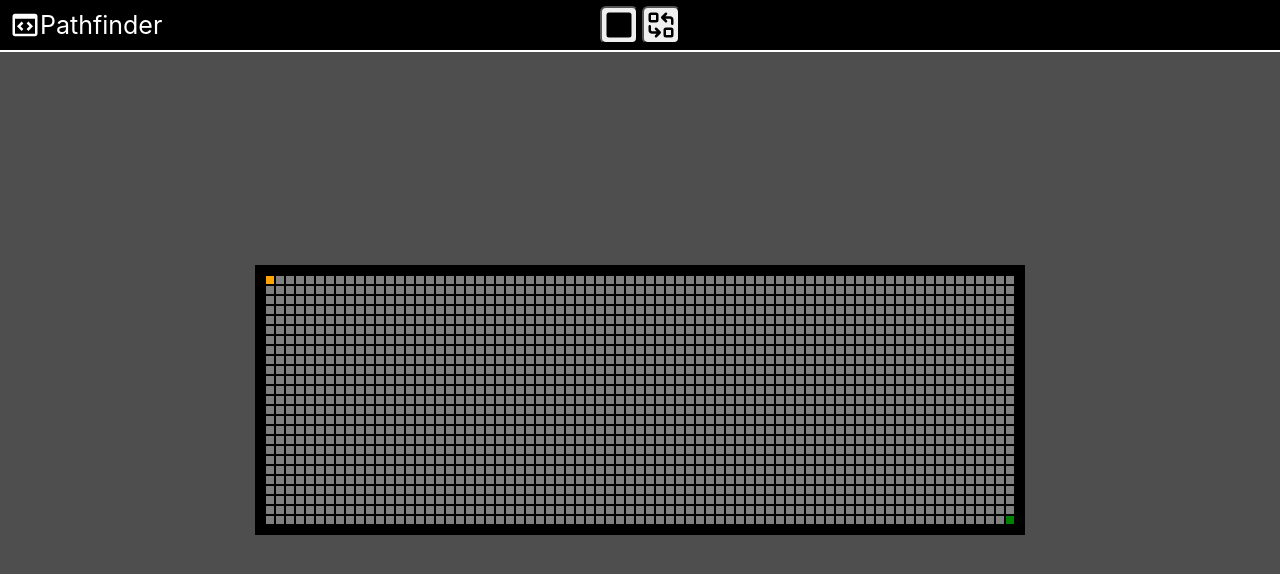
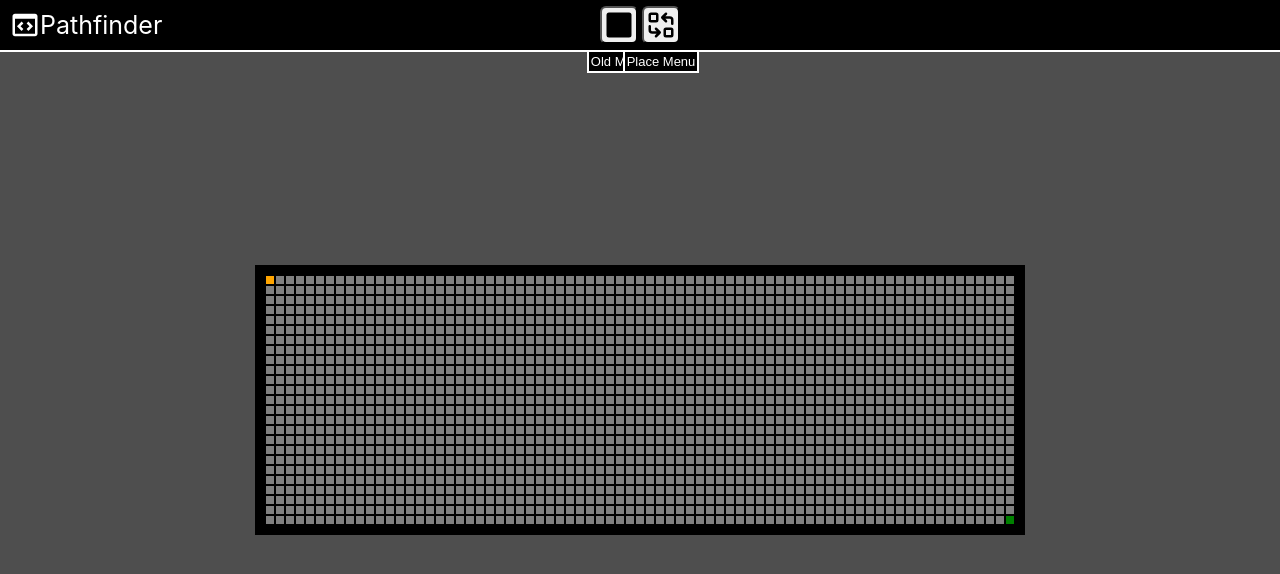
Before and after one commit to peoplestealusernames/pathfinder, a React (Create React App) app: page / in a window 1280 px wide. Shown: the top 574 px of the page. Built offline with nearby package versions, Linux system fonts and the light colour scheme.

Commit message:
Made TopBarButton Added context on hover for top buttons

```diff
--- a/src/App.tsx
+++ b/src/App.tsx
@@ -9,6 +9,7 @@ import { SelectTile } from './Buttons/SelectTile';
 import { Selectable } from './backend/types';
 import { setup } from './setup';
 import { TopBar } from './components/TopBar';
+import { TopBarButton } from './components/TopBarButton';
 
 function App() {
   const [InfoPopupState, setInfoPopupState] = useState<boolean>(false)
@@ -27,28 +28,12 @@ function App() {
       backgroundColor: "#4e4e4e",
     }}>
       <TopBar>
-        <button style={{
-          position: "relative",
-          margin: "2px",
-          padding: "2px",
-          display: "flex",
-          borderRadius: "6px"
-        }}
-          onMouseDown={() => setButtonsPopupState(true)
-          }>
+        <TopBarButton context='Old Menu' setTrueState={setButtonsPopupState}>
           <GrStatusPlaceholderSmall size={30} />
-        </button>
-        <button style={{
-          position: "relative",
-          margin: "2px",
-          padding: "2px",
-          display: "flex",
-          borderRadius: "6px"
-        }}
-          onMouseDown={() => setPlacePopupState(true)
-          }>
+        </TopBarButton>
+        <TopBarButton context='Place Menu' setTrueState={setPlacePopupState}>
           <TbReplace size={30} />
-        </button>
+        </TopBarButton>
       </TopBar>
 
       <Popup active={InfoPopupState} setActive={setInfoPopupState} >
--- /dev/null
+++ b/src/components/TopBarButton.tsx
@@ -0,0 +1,44 @@
+import { Dispatch, SetStateAction, useState } from "react"
+
+
+export function TopBarButton(props: {
+    children: React.ReactNode
+    context: React.ReactNode
+    setTrueState: Dispatch<SetStateAction<boolean>>
+}) {
+    const [Hover, setHover] = useState<boolean>(true)
+
+    return (
+        < button style={{
+            position: "relative",
+            margin: "2px",
+            padding: "2px",
+            display: "flex",
+            alignItems: "center",
+            justifyItems: "center",
+            justifyContent: "center",
+            borderRadius: "6px"
+        }}
+            onMouseEnter={() => { setHover(true) }}
+            onMouseLeave={() => { setHover(false) }}
+            onMouseDown={() => props.setTrueState(true)}
+        >
+            {props.children}
+            {Hover && (
+                <div style={{
+                    position: "absolute",
+                    whiteSpace: "nowrap",
+                    top: "42px",
+                    backgroundColor: "black",
+                    padding: "2px",
+                    fontSize: "13px",
+                    border: "2px solid white",
+                    color: "white"
+                }}>
+                    {props.context}
+                </div>
+            )
+            }
+        </button >
+    )
+}
```
